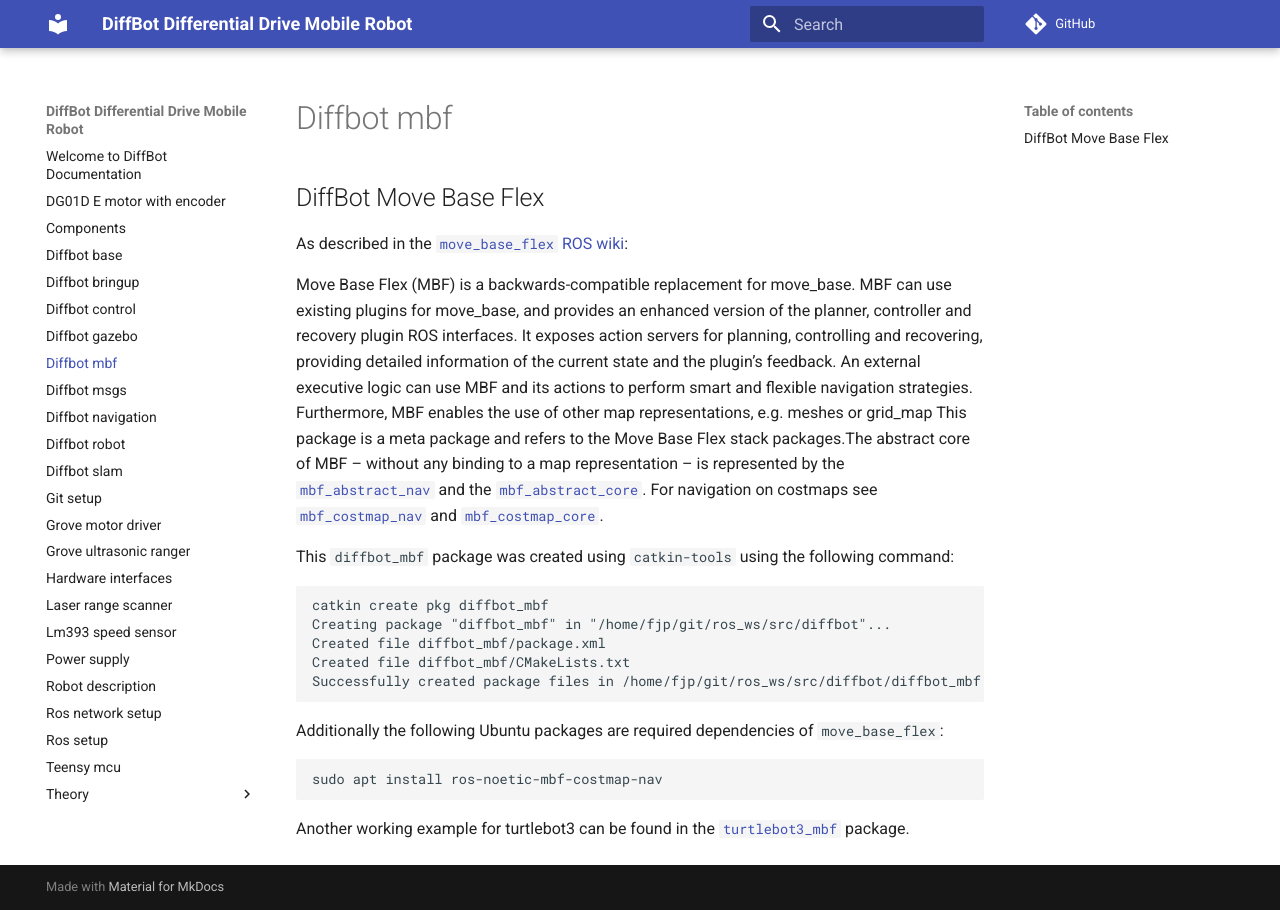
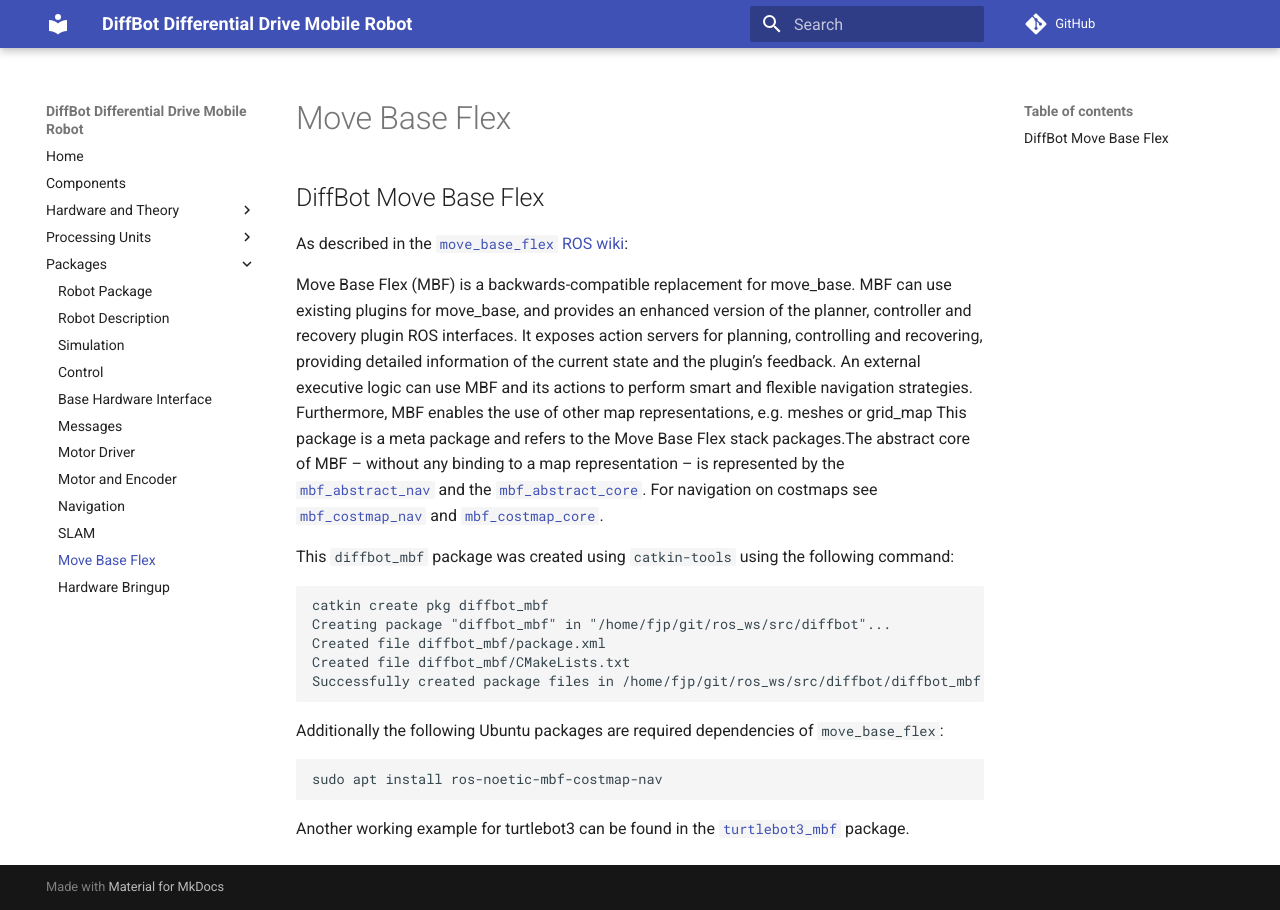
Before and after one commit to fjp/2wd-robot, an MkDocs documentation site: the page built from docs/diffbot_mbf.md, in a window 1280 px wide. Built offline with MkDocs 1.6.1 and Material for MkDocs 9.7.7, drawn with Linux system fonts in a browser that asks for light colours; comment, search, counter and statistics services are not loaded; some of the changed lines change nothing that is shown.

Commit message:
add navigation to docs

```diff
--- a/mkdocs.yml
+++ b/mkdocs.yml
@@ -10,3 +10,31 @@ repo_url: https://github.com/fjp/diffbot
 
 
 edit_uri: blob/master/docs
+
+nav:
+  - Home: index.md
+  - Components: components.md
+  - Hardware and Theory:
+    - Motion and Odometry: theory/motion-and-odometry.md
+    - Power Supply: power-supply.md
+    - Laser Range Scanner: laser-range-scanner.md
+  - Processing Units:
+    - Raspberry Pi Setup: ros-network-setup.md
+    - Git Setup: git-setup.md
+    - ROS Setup: ros-setup.md
+    - Teensy MCU: teensy-mcu.md
+    - Hardware Interfaces: hardware-interfaces.md
+    - ROS Network Setup: ros-network-setup.md
+  - Packages:
+    - Robot Package: diffbot_robot.md
+    - Robot Description: robot-description.md
+    - Simulation: diffbot_gazebo.md
+    - Control: diffbot_control.md
+    - Base Hardware Interface: diffbot_base.md
+    - Messages: diffbot_msgs.md
+    - Motor Driver: grove_motor_driver.md
+    - Motor and Encoder: DG01D-E-motor-with-encoder.md
+    - Navigation: diffbot_navigation.md
+    - SLAM: diffbot_slam.md
+    - Move Base Flex: diffbot_mbf.md
+    - Hardware Bringup: diffbot_bringup.md
```
